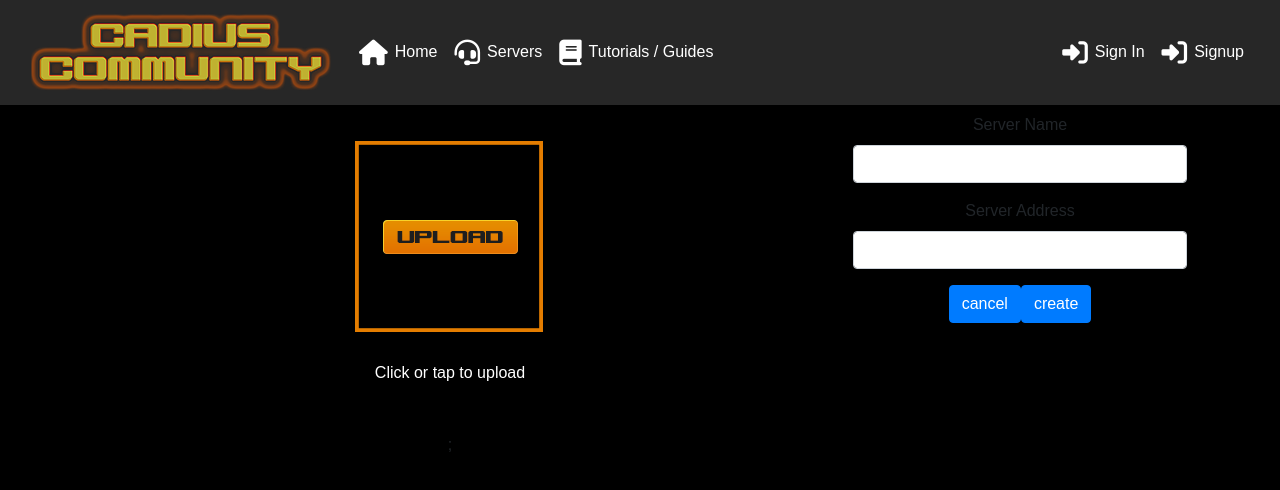
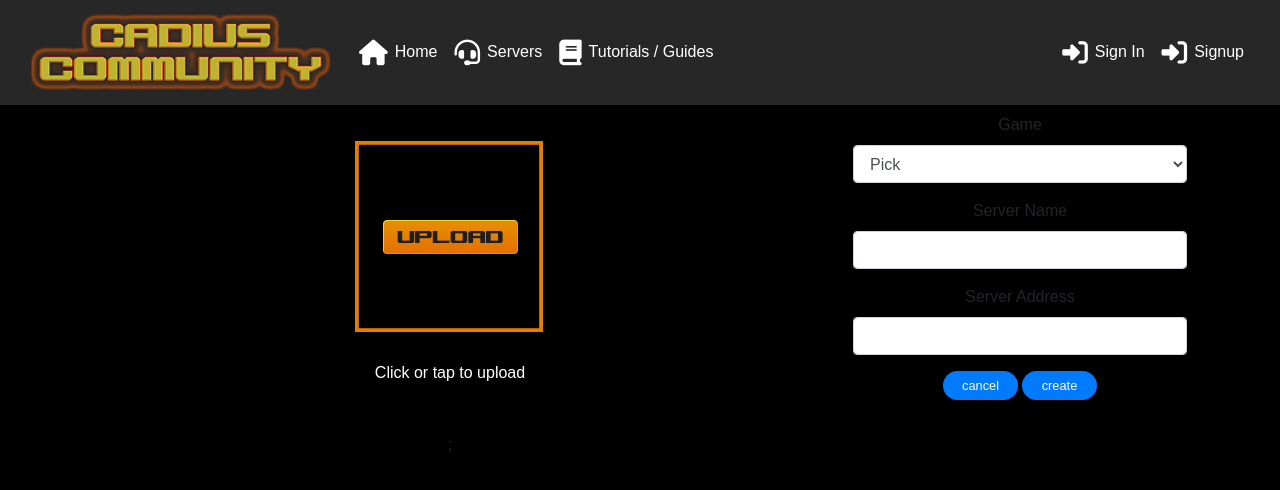
Before and after one commit to robcole-dev/cadius-community, a React (Create React App) app: page /servers/create in a window 1280 px wide. Shown: the top 490 px of the page. Built offline with nearby package versions, Linux system fonts and the light colour scheme; no server answers.

Commit message:
Add dropdown for game selection

```diff
--- a/src/pages/servers/ServerCreateForm.js
+++ b/src/pages/servers/ServerCreateForm.js
@@ -1,4 +1,4 @@
-import React, { useState } from "react";
+import React, { useRef, useState } from "react";
 
 import Form from "react-bootstrap/Form";
 import Button from "react-bootstrap/Button";
@@ -13,22 +13,28 @@ import appStyles from "../../App.module.css";
 import btnStyles from "../../css/Button.module.css";
 import Asset from "../../components/Asset";
 import { Image } from "react-bootstrap";
+import { useHistory } from "react-router-dom";
+import { axiosReq } from "../../api/axiosDefaults";
 
 function ServerCreateForm() {
 
     const [errors, setErrors] = useState({});
 
     const [serverData, setServerData] = useState({
+        game: "",
         name: "",
         address: "",
         banner: "",
     });
-    const { name, address, banner } = serverData;
+    const { game, name, address, banner } = serverData;
+
+    const bannerInput = useRef(null);
+    const history = useHistory();
 
     const handleChange = (event) => {
         setServerData({
             ...serverData,
-            [event.target.name]: event.taget.value,
+            [event.target.name]: event.target.value,
         });
     };
 
@@ -42,8 +48,34 @@ function ServerCreateForm() {
         };
     };
 
+    const handleSubmit = async (event) => {
+        event.preventDefault();
+        const formData = new FormData();
+
+        formData.append('game', game)
+        formData.append('server_name', name)
+        formData.append('server_address', address)
+        formData.append('banner', bannerInput.current.files[0])
+
+        try {
+            const {data} = await axiosReq.post('/servers/', formData);
+            history.push(`/servers/${data.id}`);
+        } catch(err){
+            console.log(err)
+            if (err.response?.status !== 401){
+                setErrors(err.response?.data)
+            }
+        }
+    };
+
     const textFields = (
         <div className="text-center">
+            <Form.Group>
+                <Form.Label>Game</Form.Label>
+                <Form.Control as="select" name="game" value={game} onChange={handleChange}>
+                    <option>Pick</option>
+                </Form.Control>
+            </Form.Group>
             <Form.Group>
                 <Form.Label>Server Name</Form.Label>
                 <Form.Control type="text" name="name" value={name} onChange={handleChange} />
@@ -53,13 +85,13 @@ function ServerCreateForm() {
                 <Form.Control type="text" name="address" value={address} onChange={handleChange} />
             </Form.Group>
 
-            <Button onClick={() => { }}>cancel</Button>
-            <Button type="submit">create</Button>
+            <Button className={btnStyles.Button} onClick={() => history.goBack()}>cancel</Button>
+            <Button className={btnStyles.Button} type="submit">create</Button>
         </div>
     );
 
     return (
-        <Form>
+        <Form onSubmit={handleSubmit}>
             <Row>
                 <Col className="py-2 p-0 p-md-2" md={7} lg={8}>
                     <Container
@@ -81,7 +113,7 @@ function ServerCreateForm() {
                                 </Form.Label>
                             )};
 
-                            <Form.File id="banner-upload" accept="image/*" onChange={handleChangeBanner} />
+                            <Form.File id="banner-upload" accept="image/*" onChange={handleChangeBanner} ref={bannerInput} />
                         </Form.Group>
                         <div className="d-md-none">{textFields}</div>
                     </Container>
```
